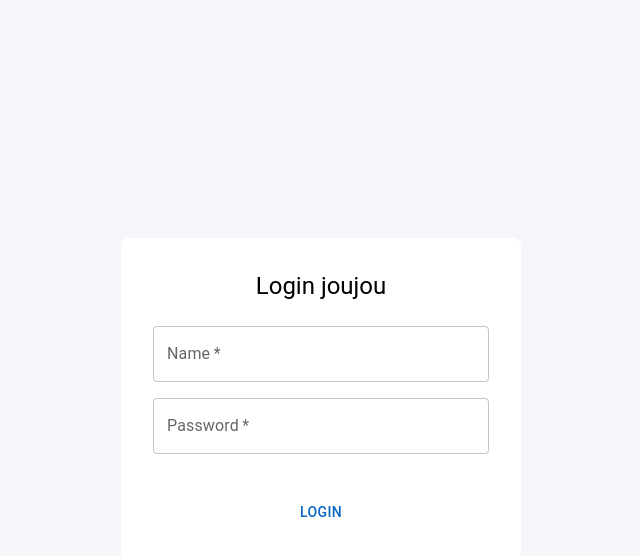
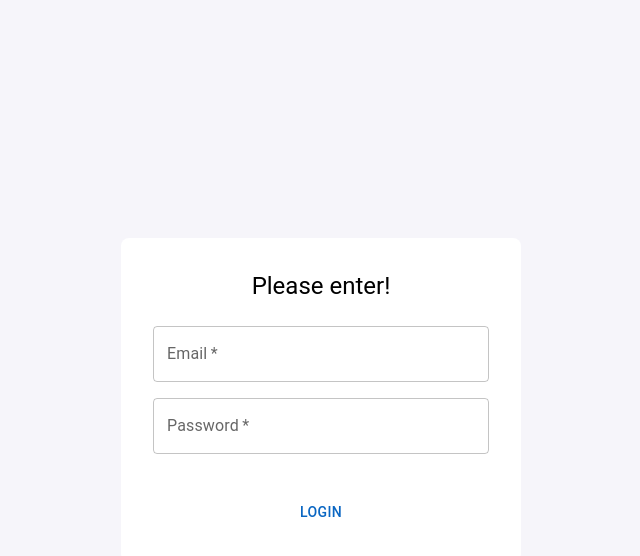
Before and after one commit to pasajero0/joujou, a React (Create React App) app: page / in a window 1280 px wide. Both pictures are taken after a click on the button "Login". Shown: the top 556 px of the page, without its empty margins (319-959 px from the left). Built offline with nearby package versions, Linux system fonts and the light colour scheme; no server answers.

Commit message:
JJ-4/first field in login form was changed

```diff
--- a/src/components/forms/login-form/login-form.enum.tsx
+++ b/src/components/forms/login-form/login-form.enum.tsx
@@ -1,4 +1,4 @@
 export enum LoginFormEnum {
-  Name = 'name',
+  Email = 'email',
   Password = 'password',
 }
--- a/src/components/forms/login-form/login-form.initial.ts
+++ b/src/components/forms/login-form/login-form.initial.ts
@@ -2,6 +2,6 @@ import { LoginFormEnum } from './login-form.enum';
 import { LoginFormValuesInterface } from './login-form.interface';
 
 export const LoginFormFormInitial: LoginFormValuesInterface = {
-  [LoginFormEnum.Name]: '',
+  [LoginFormEnum.Email]: '',
   [LoginFormEnum.Password]: '',
 };
--- a/src/components/forms/login-form/login-form.interface.tsx
+++ b/src/components/forms/login-form/login-form.interface.tsx
@@ -1,6 +1,6 @@
 import { LoginFormEnum } from './login-form.enum';
 
 export interface LoginFormValuesInterface {
-  [LoginFormEnum.Name]: string;
+  [LoginFormEnum.Email]: string;
   [LoginFormEnum.Password]: string;
 }
--- a/src/components/forms/login-form/login-form.tsx
+++ b/src/components/forms/login-form/login-form.tsx
@@ -7,7 +7,7 @@ import { LoginFormEnum } from './login-form.enum';
 export const LoginForm = () => (
   <FormWrapper>
     <FormRow>
-      <Input name={LoginFormEnum.Name} label="Name" required />
+      <Input name={LoginFormEnum.Email} label="Email" required />
     </FormRow>
     <FormRow>
       <Input name={LoginFormEnum.Password} label="Password" type={InputTypeEnum.Password} required />
--- a/src/components/forms/login-form/login-form.validation.ts
+++ b/src/components/forms/login-form/login-form.validation.ts
@@ -1,9 +1,9 @@
 import { object } from 'yup';
-import { nameValidation, passwordValidation } from '@util/validation';
+import { emailValidation, passwordValidation } from '@util/validation';
 
 import { LoginFormEnum } from './login-form.enum';
 
 export const LoginFormValidation = object().shape({
-  [LoginFormEnum.Name]: nameValidation(),
+  [LoginFormEnum.Email]: emailValidation(),
   [LoginFormEnum.Password]: passwordValidation(),
 });
--- a/src/pages/auth-pages/login/login.page.tsx
+++ b/src/pages/auth-pages/login/login.page.tsx
@@ -20,7 +20,7 @@ const LoginPage = () => {
       <LoginWrapper>
         <BlockWrapper>
           <Typography variant="h5" component="h2" align="center">
-            Login joujou
+            Please enter!
           </Typography>
         </BlockWrapper>
         <Formik
```
